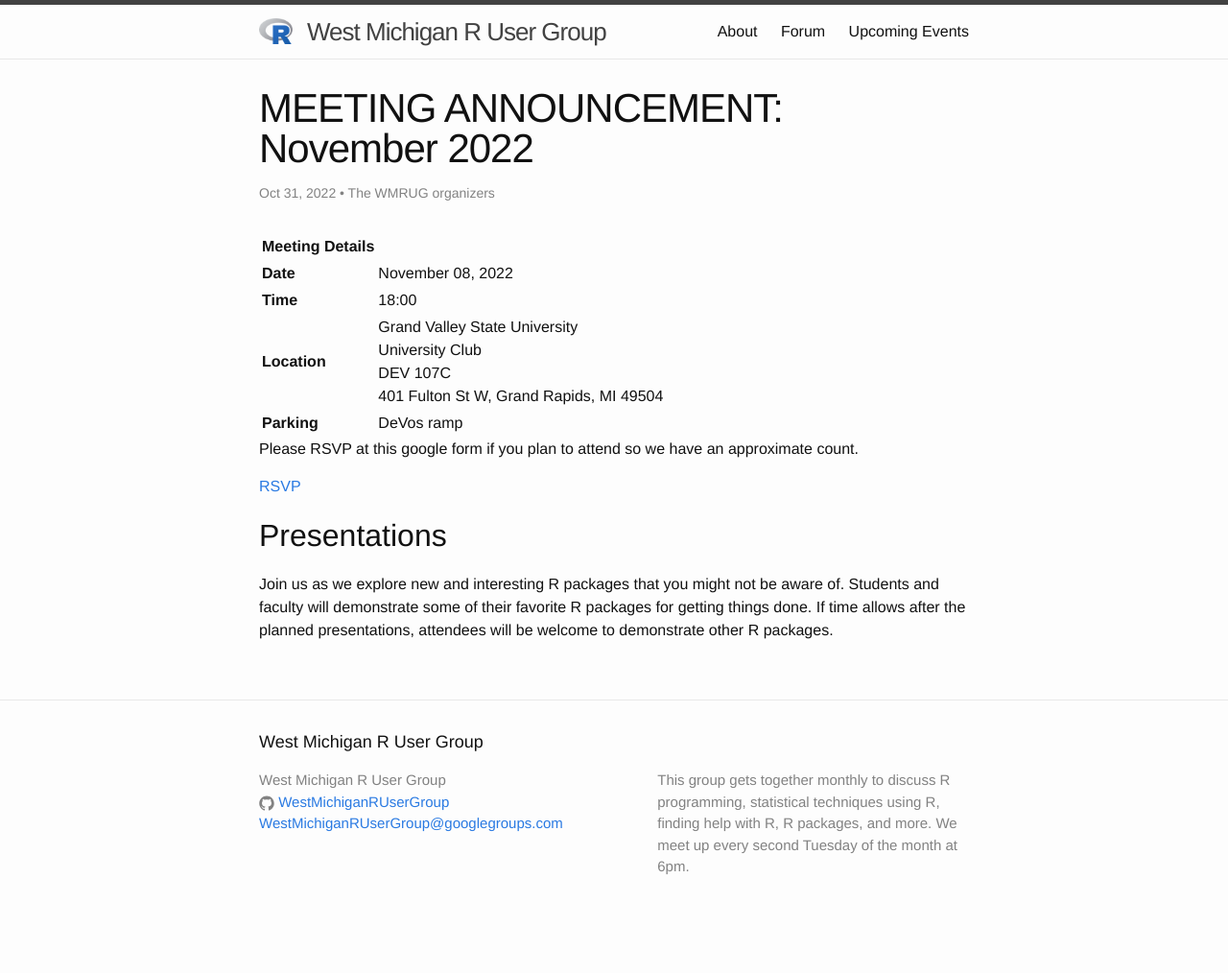
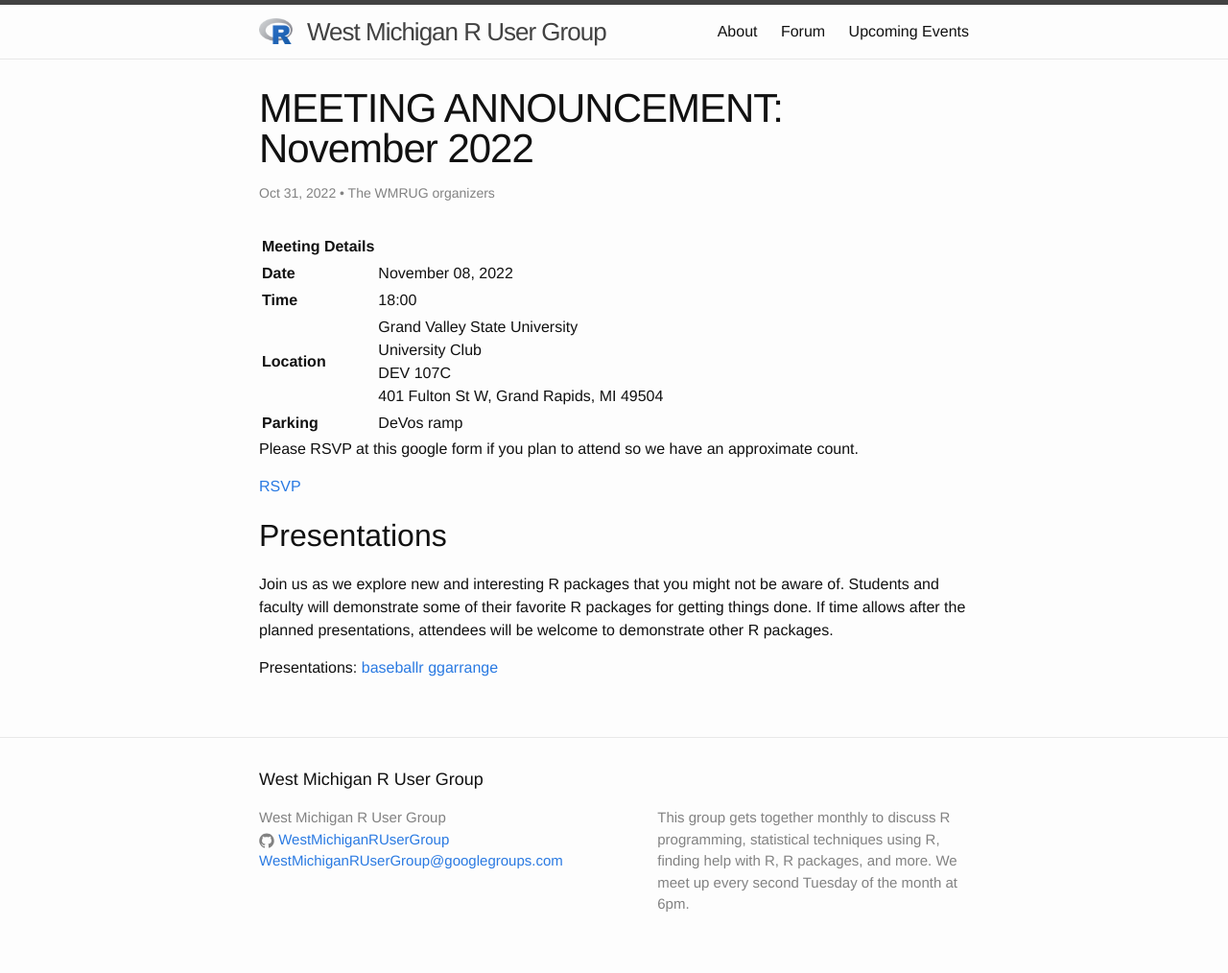
Before and after one commit to WestMichiganRUserGroup/WestMichiganRUserGroup.github.io, a Jekyll site: the page built from _posts/2022-11-08-meeting-announcement-2022-10.md, in a window 1280 px wide. Shown: the whole page at 96% size. Built offline with Jekyll 4.4.1, drawn with Linux system fonts in a browser that asks for light colours; before the commit the page ends 975 px from its top, so only the background shows below that.

Commit message:
Post meeting update
Fix file name
Add links to presentations

```diff
--- a/_posts/2022-11-08-meeting-announcement-2022-10 .md
+++ b/_posts/2022-11-08-meeting-announcement-2022-10.md
@@ -20,3 +20,7 @@ Please RSVP at this google form if you plan to attend so we have an approximate
 ## Presentations
 
 Join us as we explore new and interesting R packages that you might not be aware of. Students and faculty will demonstrate some of their favorite R packages for getting things done. If time allows after the planned presentations, attendees will be welcome to demonstrate other R packages.
+
+Presentations:
+[baseballr](https://github.com/WestMichiganRUserGroup/Meeting-Materials/blob/master/20221108-GVSU-Students/baseballr_pres.pdf)
+[ggarrange](https://github.com/WestMichiganRUserGroup/Meeting-Materials/blob/master/20221108-GVSU-Students/ggarrange.pdf)
```
